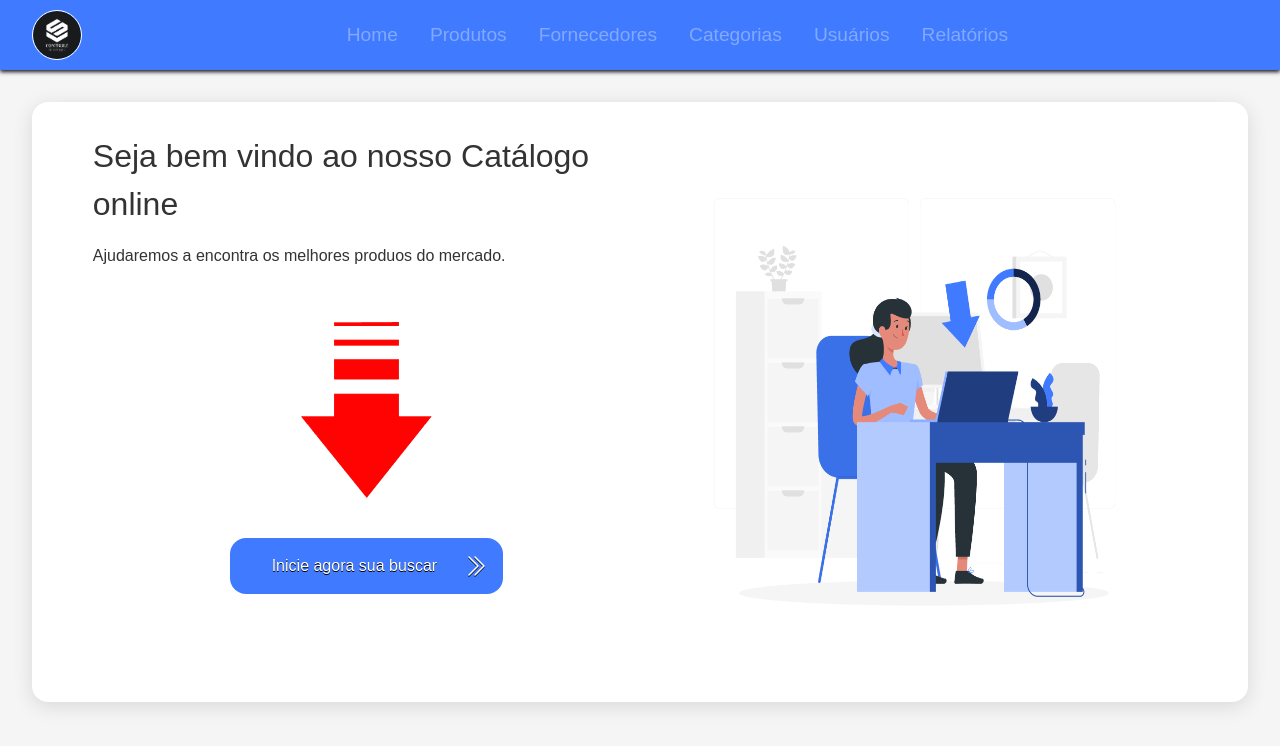
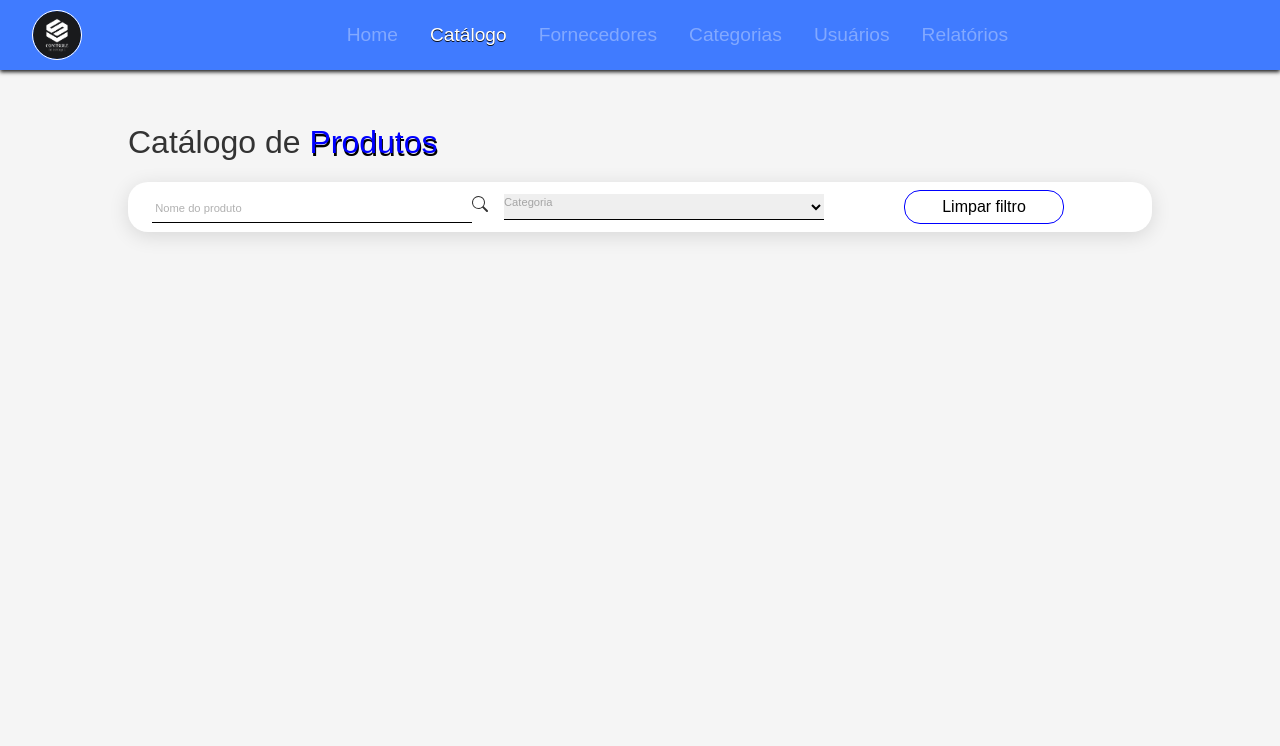
Before and after one commit to cauerg44/stock-management, a React (Vite) app in the folder FrontEnd/EPR-Estoque/: page /catalogo in a window 1280 px wide. Shown: the top 746 px of the page. Built offline with nearby package versions, Linux system fonts and the light colour scheme; a web font is replaced by a local one.

Commit message:
Foi criado a page catalogo e implementado as rotas entre pages e implementado os elementos de filter e busca

```diff
--- a/FrontEnd/EPR-Estoque/package.json
+++ b/FrontEnd/EPR-Estoque/package.json
@@ -12,7 +12,8 @@
   "dependencies": {
     "react": "^18.2.0",
     "react-dom": "^18.2.0",
-    "react-icons": "^5.2.1"
+    "react-icons": "^5.2.1",
+    "react-router-dom": "^6.23.1"
   },
   "devDependencies": {
     "@types/react": "^18.2.66",
--- a/FrontEnd/EPR-Estoque/src/App.jsx
+++ b/FrontEnd/EPR-Estoque/src/App.jsx
@@ -1,7 +1,7 @@
 // Objetivo: Arquivo principal do projeto
-
 // import Bibliotecas
 import React from 'react'
+import { BrowserRouter as Router, Route, Routes } from 'react-router-dom'
 // Import css
 import './global.css' // Importa o css padrão do projeto
 import './reset.css' // Importa o css de reset
@@ -9,6 +9,7 @@ import './reset.css' // Importa o css de reset
 // Import Componentes
 import Menu from './pages/components/menu/menu' // Importa o componente Menu
 import Home from './pages/home/home' // Importa o componente Home
+import Catalogo from './pages/catalogo/catalogo' // Importa o componente Catalogo
 
 
 
@@ -16,14 +17,17 @@ import Home from './pages/home/home' // Importa o componente Home
 
 function App() {
 
+    return (
+        <Router>
+            <>
+                <Menu />
+                <Routes>
+                    <Route path="/" element={<Home />} />
+                    <Route path="/catalogo" element={<Catalogo />} />
+                </Routes>
 
-  return (
-    <>
-        <Menu />
-        <Home />
-
-    </>
-  )
+            </>
+        </Router>    )
 }
 
 export default App // Exporta o componente App
--- /dev/null
+++ b/FrontEnd/EPR-Estoque/src/pages/catalogo/catalogo.css
@@ -0,0 +1,87 @@
+section.container-geral {
+    display: flex;
+    flex-direction: column;
+    width: 80vw;
+    margin: 2rem auto;
+}
+
+/* Titulo */
+section.container-geral h2.titulo-catalogo {
+    font-size: 2em;
+    margin: 1rem 0;
+}
+
+section.container-geral h2.titulo-catalogo span {
+    color: blue;
+    filter: drop-shadow(.1rem .2rem 0 #000);
+}
+
+/* Filtro */
+section.container-geral .filter {
+    display: flex;
+    justify-content: space-between;
+    align-items: center;
+    width: 100%;
+    background: #fff;
+    box-shadow: 0 4px 20px 0 rgba(0, 0, 0, 0.120);
+    border-radius: 20px;
+    padding: .5rem;
+}
+
+/* Inputs */
+section.container-geral .filter input {
+    width: 20rem;
+    padding: .2rem;
+    margin-left: 1rem;
+    border: none;
+    border-bottom: solid 1px #000;
+}
+
+section.container-geral .filter input::placeholder {
+    color: #00000050;
+    font-size: .7rem;
+}
+
+section.container-geral .filter input:focus {
+    outline: none;
+}
+
+/* Select */
+section.container-geral .filter select {
+    width: 20rem;
+    padding: .2rem;
+    margin-left: 1rem;
+    border: none;
+    cursor: pointer;
+    border-bottom: solid 1px #000;
+}
+
+.filter .inputs label {
+    position: absolute;
+    margin-left: 1rem;
+    color: #00000050;
+    font-size: .7rem;
+}
+
+section.container-geral .filter select:focus {
+    outline: none;
+}
+
+
+
+/* Button */
+section.container-geral .filter button.clear-filter {
+    display: flex;
+    align-items: center;
+    justify-content: center;
+    background: #fff;
+    border: solid 1px blue;
+    width: 10rem;
+    height: 2rem;
+    text-align: center;
+}
+
+section.container-geral .filter button.clear-filter:hover {
+    background: blue;
+    color: #fff;
+}
--- /dev/null
+++ b/FrontEnd/EPR-Estoque/src/pages/catalogo/catalogo.jsx
@@ -0,0 +1,36 @@
+// Import Bibliotecas
+import React from "react";
+
+// Import css
+import "./catalogo.css";
+
+// Import Componentes
+
+// Import Icon, img, Assets
+import { BsSearch } from "react-icons/bs";
+
+
+function Catalogo() {
+    return (
+        <>
+            <section className="container-geral">
+                <h2 className="titulo-catalogo"> Catálogo de <span>Produtos</span></h2>
+
+                <div className="filter">
+                    <div className="inputs">
+                        <input type="text" placeholder="Nome do produto" />
+                        <i className="filter-icon-Search"><BsSearch /></i>
+                    </div>
+                    <div className="inputs">
+                        <label htmlFor="Categoria">Categoria</label>
+                        <select className="opcoes" name="Categoria" title="Categoria "/>
+                    </div>
+
+                    <button className="clear-filter">Limpar filtro</button>
+                </div>
+            </section>
+        </>
+    );
+}
+
+export default Catalogo; // Exporta a função Catalogo
--- a/FrontEnd/EPR-Estoque/src/pages/components/menu/menu.css
+++ b/FrontEnd/EPR-Estoque/src/pages/components/menu/menu.css
@@ -21,8 +21,8 @@ header .logo {
 }
 
 header .logo:hover {
-   border: solid 2px #fff;
-   transform: translate(0, -0.1rem);
+    border: solid 2px #fff;
+    transform: translate(0, -0.1rem);
 }
 
 header .logo img {
@@ -42,6 +42,11 @@ header nav ul li {
     margin: 0 1rem;
 }
 
+header nav ul li.active a {
+    color: #fff;
+    filter: drop-shadow(0 0.1rem 0 rgba(0, 0, 0, 0.9));
+}
+
 header nav ul li:last-child {
     margin-right: 15rem;
 }
@@ -54,5 +59,5 @@ header nav ul li a {
 
 header nav ul li a:hover {
     color: #fff;
-   filter: drop-shadow(0 0.1rem 0 rgba(0, 0, 0, 0.9));
+    filter: drop-shadow(0 0.1rem 0 rgba(0, 0, 0, 0.9));
 }
--- a/FrontEnd/EPR-Estoque/src/pages/components/menu/menu.jsx
+++ b/FrontEnd/EPR-Estoque/src/pages/components/menu/menu.jsx
@@ -1,5 +1,6 @@
 // Import Bibliotecas
 import React from "react";
+import { Link, useLocation } from "react-router-dom"; // Importa o Link para navegação
 
 // Import css
 import "./menu.css"; // Importa o css do componente Menu
@@ -13,25 +14,42 @@ import logo from "../../../assets/logo/logo.png"; // Importa a logo do projeto
 
 
 function Menu() {
+    // Definindo constante
+    const location = useLocation(); // Define a constante location
+
+
+
     return (
         <>
             <header>
                 <div className="logo">
-                    <a href="#">
+                    <Link to="/">
                         <img src={logo} alt="Logo" />
-                    </a>
+                    </Link>
                 </div>
                 <nav>
                     <ul>
-                        <li><a href="#">Home</a></li>
-                        <li><a href="#">Produtos</a></li>
-                        <li><a href="#">Fornecedores</a></li>
-                        <li><a href="#">Categorias</a></li>
-                        <li><a href="#">Usuários</a></li>
-                        <li><a href="#">Relatórios</a></li>
-                    </ul>
-                </nav>
-            </header>
+                        <li className={location.pathname === "/" ? "active" : ""}>
+                                <Link to="/">Home</Link>
+                        </li>
+                        <li className={location.pathname === "/catalogo" ? "active" : ""}>
+                            <Link to="/catalogo">Catálogo</Link>
+                        </li>
+                        <li className={location.pathname === "/fornecedores" ? "active" : ""}>
+                            <Link to="#">Fornecedores</Link>
+                        </li>
+                        <li className={location.pathname === "/categorias" ? "active" : ""}>
+                            <Link to="#">Categorias</Link>
+                        </li >
+                        <li className={location.pathname === "/usuarios" ? "active" : "" }>
+                            <Link to="#">Usuários</Link>
+                        </li >
+                        <li className={location.pathname === "/relatorios" ? "active" : "" }>
+                            <Link to="#">Relatórios</Link>
+                        </li >
+                    </ul >
+                </nav >
+            </header >
         </>
     );
 
--- a/FrontEnd/EPR-Estoque/src/pages/home/home.css
+++ b/FrontEnd/EPR-Estoque/src/pages/home/home.css
@@ -1,4 +1,4 @@
-section {
+section.home {
     display: flex;
     justify-content: center;
     align-items: center;
--- a/FrontEnd/EPR-Estoque/src/pages/home/home.jsx
+++ b/FrontEnd/EPR-Estoque/src/pages/home/home.jsx
@@ -17,7 +17,7 @@ import { BsChevronDoubleRight } from "react-icons/bs";
 function Home() {
     return (
         <>
-            <section>
+            <section className='home'>
                 <div className="container">
                     <div className="container-left">
                         <h1>Seja bem vindo ao nosso Catálogo online</h1>
@@ -46,4 +46,4 @@ function Home() {
     );
 }
 
-export default Home;
+export default Home; // Exporta a função Home
```
Also changed, not shown: 1 other file (tests, documents, lock files or other folders).
